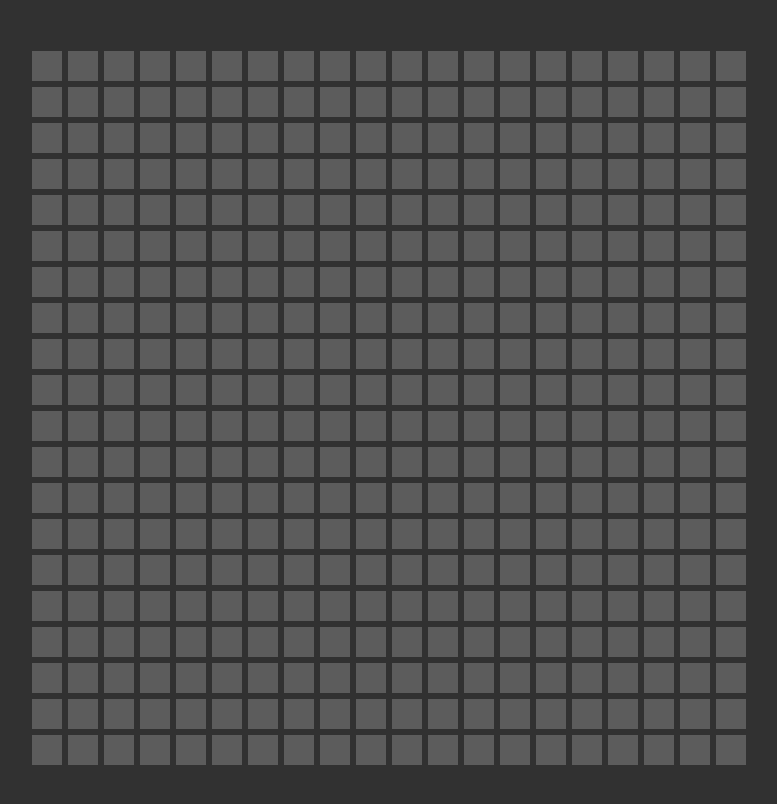
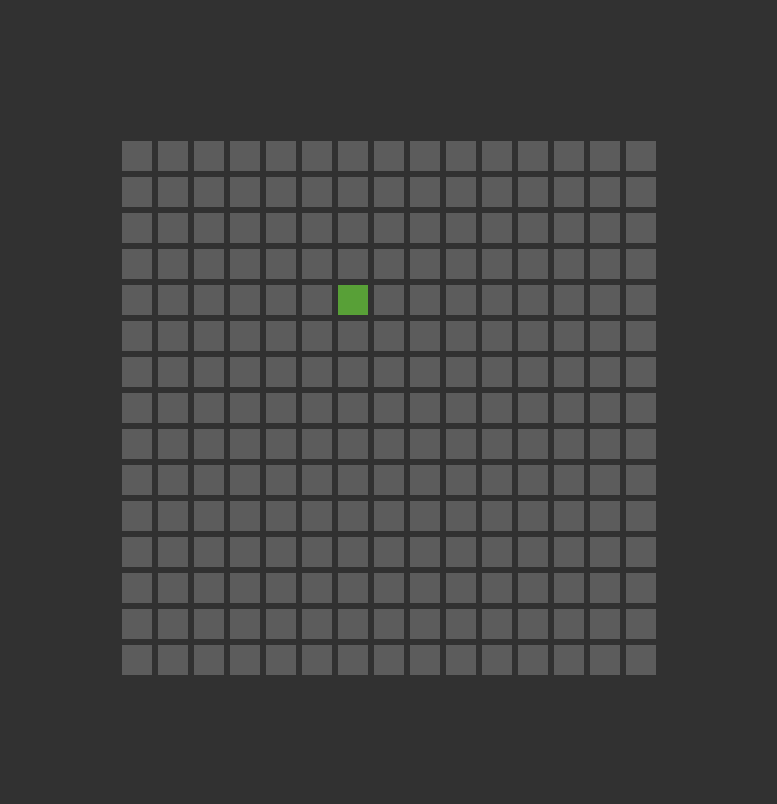
Before and after one commit to timthedev07/snake, a React (Create React App) app: page / in a window 1280 px wide. Shown: the top 804 px of the page, without its empty margins (251-1028 px from the left). Built offline with nearby package versions, Linux system fonts and the light colour scheme.

Commit message:
randomly position snake

```diff
--- a/src/ui/App.tsx
+++ b/src/ui/App.tsx
@@ -1,8 +1,29 @@
-import { useCallback, useEffect, useState } from "react";
+import { useState } from "react";
 
-type Cell = "empty" | "food" | "snake";
+export type Cell = "empty" | "food" | "snake";
+const SIZE = 15;
 
-const SIZE = 20;
+export const App = () => {
+  const [grid, setGrid] = useState<number[][]>(createGrid(SIZE));
+  const [snakeCells, setSnakeCells] = useState<Set<number>>(
+    new Set([randomStartCell(grid)])
+  );
+
+  return (
+    <div>
+      {grid.map((row, i) => (
+        <div key={i} className="row">
+          {row.map((cell, j) => (
+            <div
+              key={`${i}-${j}`}
+              className={`cell ${snakeCells.has(cell) ? "snake" : "empty"}`}
+            ></div>
+          ))}
+        </div>
+      ))}
+    </div>
+  );
+};
 
 const isOutOfBounds = (n: number) => {
   return n < 0 || n > SIZE - 1;
@@ -10,21 +31,23 @@ const isOutOfBounds = (n: number) => {
 const randInt = (max: number) => {
   return Math.floor(Math.random() * Math.floor(max));
 };
+const createGrid = (n: number): number[][] => {
+  let count = 0;
+  let board: number[][] = [];
+  for (let i = 0; i < n; ++i) {
+    let row: number[] = [];
+    for (let j = 0; j < n; ++j) {
+      row.push(count++);
+    }
+    board.push(row);
+  }
+  return board;
+};
 
-export const App = () => {
-  const [grid, setGrid] = useState<Cell[][]>(
-    [...Array(SIZE)].map(() => [...Array(SIZE)].map(() => "empty"))
-  );
+const randomStartCell = (grid: number[][]) => {
+  const m = grid.length / 2;
+  const x = Math.round(Math.random() * m);
+  const y = Math.round(Math.random() * m);
 
-  return (
-    <div>
-      {grid.map((row, i) => (
-        <div key={i} className="row">
-          {row.map((cell, j) => (
-            <div key={`${i}-${j}`} className={`cell ${cell}`}></div>
-          ))}
-        </div>
-      ))}
-    </div>
-  );
+  return grid[Math.max(3, x)][Math.max(3, y)];
 };
```
